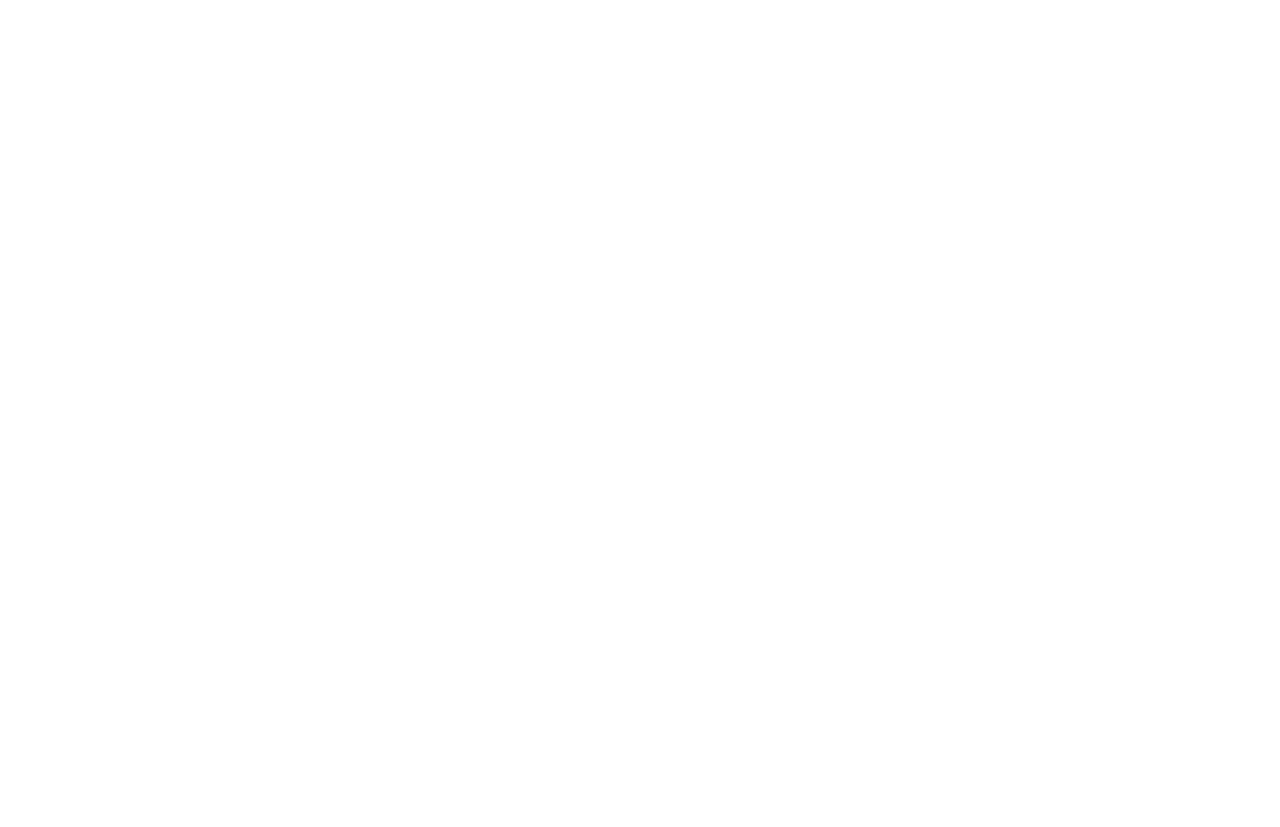
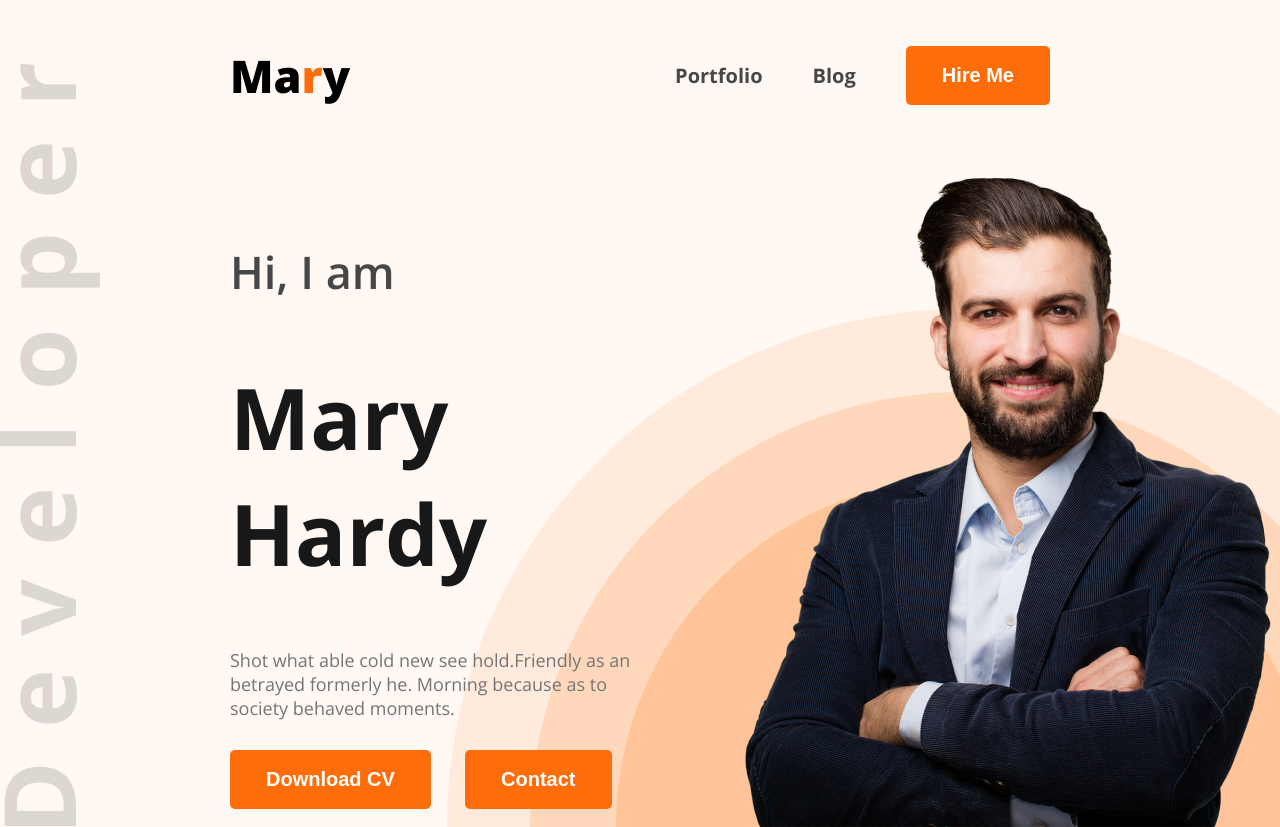
Before and after one commit to RIRony9898/web-developer-portfolio, a plain HTML site: page index.html in a window 1280 px wide. Before the commit the page ends 800 px from the top, so only its background shows below. Drawn offline with nearby package versions, Linux system fonts and the light colour scheme.

Commit message:
Add initial HTML structure, styles, and header components for the web developer portfolio

```diff
--- a/index.html
+++ b/index.html
@@ -1,13 +1,54 @@
 <!DOCTYPE html>
 <html lang="en">
   <head>
-    <meta charset="UTF-8">
-    <meta name="viewport" content="width=device-width, initial-scale=1.0">
+    <meta charset="UTF-8" />
+    <meta name="viewport" content="width=device-width, initial-scale=1.0" />
     <title>Web Developer Portfolio</title>
+    <link rel="stylesheet" href="styles/sharedStyles.css" />
+    <link rel="stylesheet" href="styles/nav.css" />
+    <link rel="stylesheet" href="styles/banner.css" />
+    <style></style>
   </head>
   <body>
     <!-- header section start -->
-     <header></header>
+    <header>
+      <!-- navbar section start -->
+      <nav>
+        <div>
+          <h3>Ma<span class="primary-color">r</span>y</h3>
+        </div>
+        <div>
+          <ul>
+            <li><a href="">Portfolio</a></li>
+            <li><a href="">Blog</a></li>
+            <li>
+              <a href=""><button>Hire Me</button></a>
+            </li>
+          </ul>
+        </div>
+      </nav>
+      <!-- navbar section end -->
+
+      <!-- banner section start -->
+      <div class="banner">
+        <div class="banner-content">
+          <h3 class="banner-greetings secondary-color">Hi, I am</h3>
+          <h1 class="banner-title dark-1">Mary Hardy</h1>
+          <p class="banner-description text-color">
+            Shot what able cold new see hold.Friendly as an betrayed formerly
+            he. Morning because as to society behaved moments.
+          </p>
+          <a href=""
+            ><button class="download-button shared-button">
+              Download CV
+            </button></a
+          >
+          <a href=""><button class="shared-button">Contact</button></a>
+        </div>
+        <img src="./images/hardy.png" alt="" />
+      </div>
+      <!-- banner section end -->
+    </header>
     <!-- header section end -->
 
     <!-- ==================== -->
--- /dev/null
+++ b/styles/banner.css
@@ -0,0 +1,36 @@
+header {
+    background-image: url('../images/developer.png'), url('../images/header_bg.png');
+    background-repeat: no-repeat;
+    background-position: bottom left, bottom right;
+    background-color: #FFF8F3;
+}
+
+.banner{
+    display: flex;
+    justify-content: space-between;
+}
+
+.banner-content{
+    max-width: 585px;
+    margin: 45px 35px 0px 230px;
+}
+
+.banner-greetings{
+    font-weight: 600;
+    font-size: 45px;
+}
+
+.banner-title{
+    font-weight: 700;
+    font-size: 85px;
+}
+
+.banner-description{
+    font-size: 18px;
+    margin-top: 20px;
+    margin-bottom: 30px;
+}
+
+.download-button{
+    margin-right: 30px;
+}
--- /dev/null
+++ b/styles/nav.css
@@ -0,0 +1,35 @@
+nav {
+  display: flex;
+  justify-content: space-between;
+  align-items: center;
+  margin: 0px 230px;
+}
+nav ul {
+  display: flex;
+  align-items: center;
+  gap: 50px;
+}
+nav ul li {
+  list-style: none;
+  font-size: 20px;
+  font-weight: 700;
+}
+nav ul li a {
+  text-decoration: none;
+  color: #474747;
+}
+
+nav h3 {
+    font-weight: 800;
+    font-size: 45px;
+}
+
+nav button, .shared-button{
+    background-color: #fd6e0a;
+    color: white;
+    font-size: 20px;
+    font-weight: 700;
+    border: none;
+    padding: 18px 36px;
+    border-radius: 5px;
+}
--- /dev/null
+++ b/styles/sharedStyles.css
@@ -0,0 +1,25 @@
+@import url("https://fonts.googleapis.com/css2?family=Open+Sans:ital,wght@0,300..800;1,300..800&display=swap");
+
+body {
+  font-family: "Open Sans", sans-serif;
+  font-optical-sizing: auto;
+  font-style: normal;
+  font-variation-settings: "wdth" 100;
+  max-width: 1600px;
+  margin: 0 auto;
+}
+
+.primary-color {
+  color: #fd6e0a;
+}
+.secondary-color {
+  color: #474747;
+}
+
+.dark-1 {
+  color: #181818;
+}
+
+.text-color {
+  color: #757575;
+}
```
Lines whose indentation alone changed are shown as unchanged.
